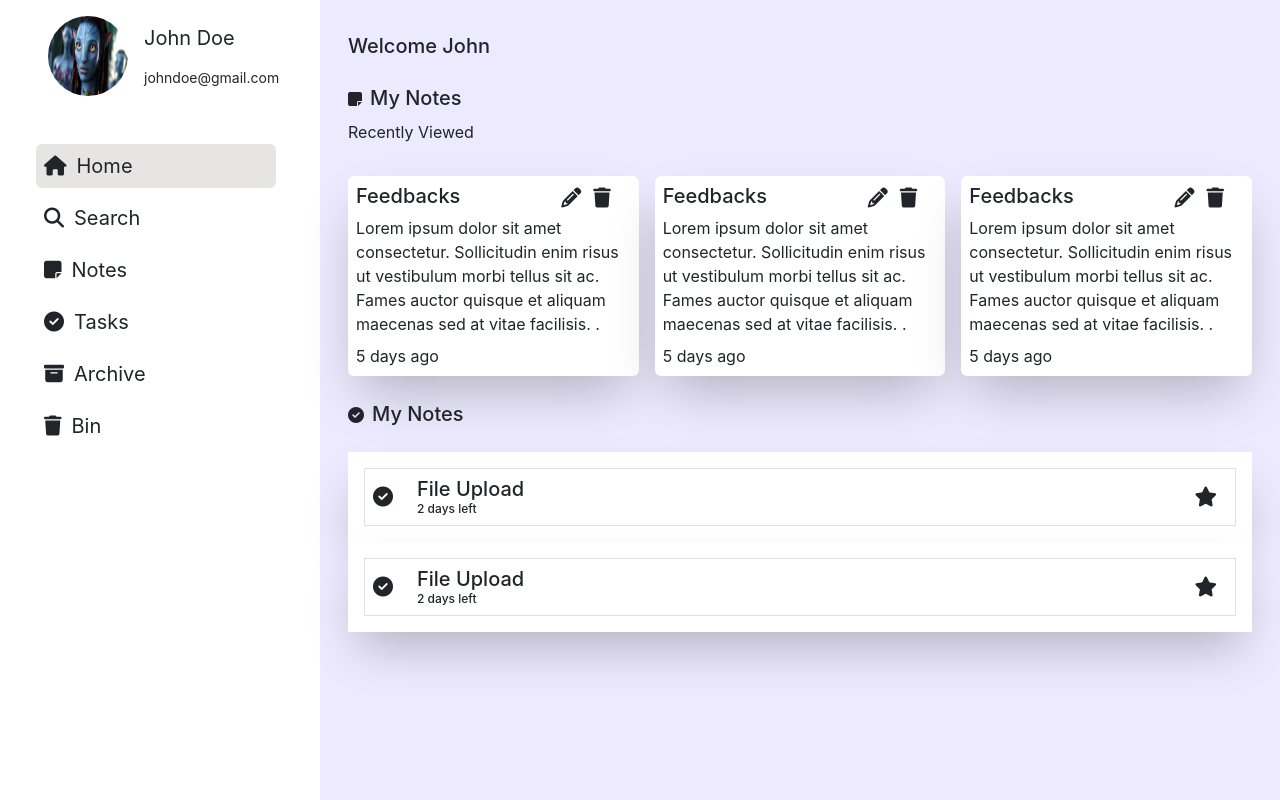
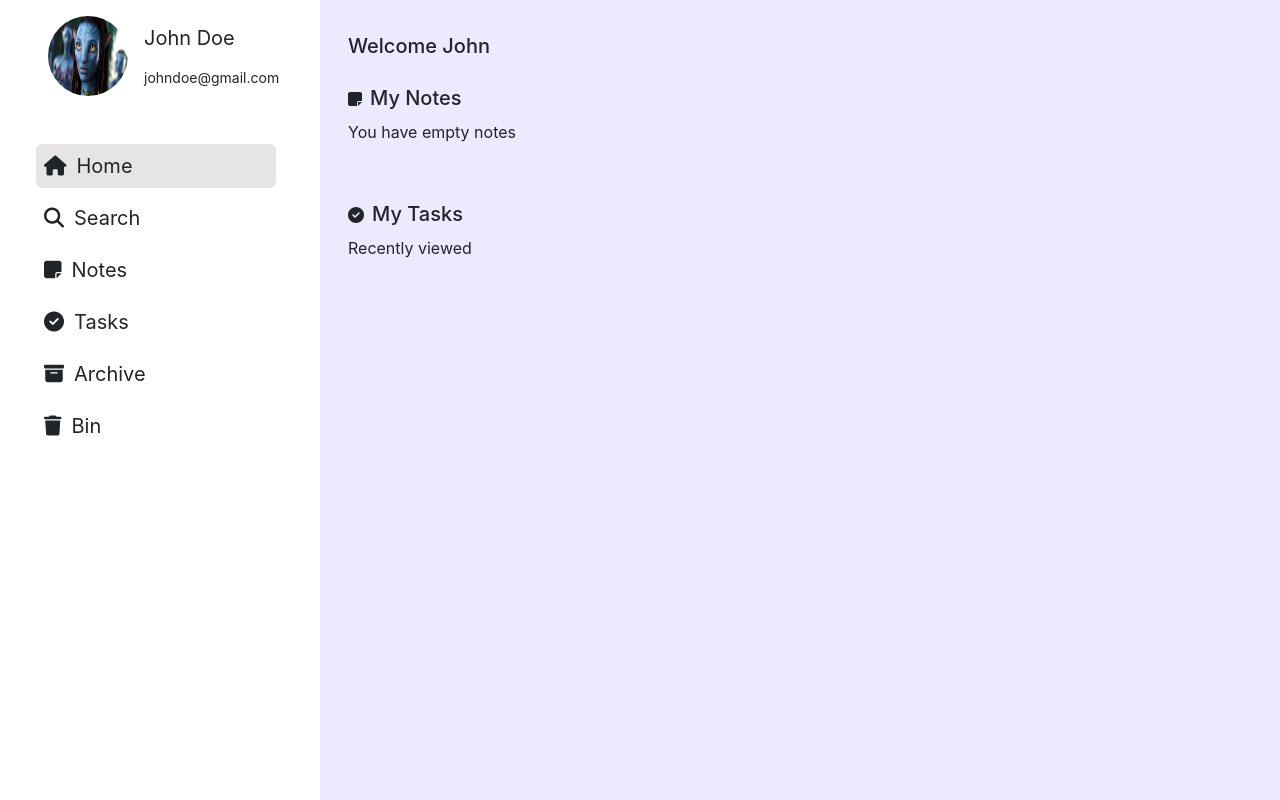
Before and after one commit to ayyappansuruttaiyan/notes-app, a React (Create React App) app: page /dashboard in a window 1280 px wide. Built offline with nearby package versions, Linux system fonts and the light colour scheme.

Commit message:
home page updated with dynamic data

```diff
--- a/src/App.js
+++ b/src/App.js
@@ -10,6 +10,7 @@ import Search from "./pages/Search";
 import Notes from "./pages/Notes";
 import Bin from "./pages/Bin";
 import Archive from "./pages/Archive";
+import { useState } from "react";
 // import { useState } from "react";
 // import SignUp from "./pages/Authentication/SignUp";
 // import { useAuthentication } from "./Contexts/Authentication.context";
@@ -18,7 +19,21 @@ import Archive from "./pages/Archive";
 function App() {
   // const { loggedIn } = useAuthentication();
   // const [authenticate, setAuthenticated] = useState(false);
+  const [notes, setNotes] = useState([]);
+  const [tasks, setTasks] = useState([]);
 
+  console.log(notes);
+
+  function handleAddNotes(note) {
+    setNotes((notes) => [...notes, note]);
+  }
+  function handleAddTasks(task) {
+    setTasks((tasks) => [...tasks, task]);
+  }
+
+  // function handleActive(active) {
+  //   setActive((active) => !active);
+  // }
   return (
     <div className="flex flex-row ">
       {/* <Router>{renderRoutes()}</Router> */}
@@ -39,12 +54,21 @@ function App() {
         </div>
         <div className="basis-3/4 bg-violet-100 p-3  min-h-screen	">
           <Routes>
-            <Route path="/dashboard" Component={Home} />
-            <Route path="/search" Component={Search} />
-            <Route path="/notes" Component={Notes} />
-            <Route path="/archive" Component={Archive} />
-            <Route path="/bin" Component={Bin} />
-            <Route path="/tasks" Component={Tasks} />
+            <Route
+              path="/dashboard"
+              element={<Home notes={notes} tasks={tasks} />}
+            />
+            <Route path="/search" element={<Search />} />
+            <Route
+              path="/notes"
+              element={<Notes notes={notes} onAddNotes={handleAddNotes} />}
+            />
+            <Route path="/archive" element={<Archive />} />
+            <Route path="/bin" element={<Bin />} />
+            <Route
+              path="/tasks"
+              element={<Tasks tasks={tasks} onAddTasks={handleAddTasks} />}
+            />
           </Routes>
         </div>
       </Router>
--- a/src/components/SideBar.js
+++ b/src/components/SideBar.js
@@ -9,7 +9,7 @@ function SideBar() {
         <li className="mt-2 bg-stone-200 w-60 p-2 rounded">
           <Link to="/">
             <span>
-              <i class="fa-solid fa-right-to-bracket"></i>
+              <i className="fa-solid fa-right-to-bracket"></i>
             </span>
             Login
           </Link>
@@ -17,7 +17,7 @@ function SideBar() {
         <li className="mt-2 w-60 p-2 rounded">
           <Link to="/signup">
             <span>
-              <i class="fa-solid fa-magnifying-glass"></i>
+              <i className="fa-solid fa-magnifying-glass"></i>
             </span>
             Signup
           </Link>
--- a/src/components/Tasks.js
+++ b/src/components/Tasks.js
@@ -1,9 +1,9 @@
 import React, { useState } from "react";
 
-function Tasks() {
+function Tasks({ tasks, onAddTasks }) {
   const [title, setTitle] = useState("");
   const [task, setTask] = useState("");
-  const [tasks, setTasks] = useState([]);
+  // const [tasks, setTasks] = useState([]);
   function handleSubmit(e) {
     e.preventDefault();
     const newTask = { id: Date.now(), title, task, isComplete: false };
@@ -12,9 +12,9 @@ function Tasks() {
     setTask("");
   }
 
-  function onAddTasks(task) {
-    setTasks((tasks) => [...tasks, task]);
-  }
+  // function onAddTasks(task) {
+  //   setTasks((tasks) => [...tasks, task]);
+  // }
   return (
     <div className="container">
       <form
@@ -53,13 +53,17 @@ function Tasks() {
         <>
           <span className="flex row my-4">
             <h4 className="text-xl font-medium">
-              <i class="fa-solid fa-circle-check mr-2 text-base"></i>My Notes
+              <i className="fa-solid fa-circle-check mr-2 text-base"></i>My
+              Notes
             </h4>
             {/* <p className="font-sm my-2">Recently Viewed</p> */}
           </span>
           <div className="columns-1">
             {tasks.map((task) => (
-              <div className="flex bg-white p-3 box-border  shadow-2xl shadow-black/150">
+              <div
+                key={task.id}
+                className="flex bg-white p-3 box-border  shadow-2xl shadow-black/150"
+              >
                 <div className="flex p-2 justify-between items-center text-xl font-medium border w-[100%]">
                   <div className="flex items-center gap-4">
                     <i className="fa-solid fa-circle-check"></i>
--- a/src/pages/Home.jsx
+++ b/src/pages/Home.jsx
@@ -1,82 +1,65 @@
 import React from "react";
 
-function Home() {
+function Home({ notes, tasks }) {
+  console.log(notes.length);
   return (
     <div className="container bg-violet">
       {/* start my notes  */}
       <h1 className="text-xl my-3 font-medium">Welcome John</h1>
       <span className="flex row my-4">
         <h4 className="text-xl font-medium">
-          <i class="fa-solid fa-note-sticky mr-2 text-base"></i>My Notes
+          <i className="fa-solid fa-note-sticky mr-2 text-base"></i>My Notes
         </h4>
+        {!notes.length === 0 ? (
           <p className="font-sm my-2">Recently Viewed</p>
+        ) : (
+          <p className="font-sm my-2">You have empty notes</p>
+        )}
       </span>
-
-      <div className="columns-3">
-        <div className="basis-1/3 bg-white p-2 box-border  rounded shadow-2xl shadow-black/150">
+      <div className="grid grid-cols-3 gap-2">
+        {notes.map((note) => (
+          <div
+            key={note.id}
+            className="basis-1/4  bg-white p-2 box-border  rounded shadow-2xl shadow-black/150"
+          >
             <span className="flex justify-between text-xl font-medium">
-            <h2 className="mb-2">Feedbacks</h2>
+              <h2 className="mb-2">{note.title}</h2>
               <span>
-              <i className="fa-solid fa-pencil mr-3"></i>
-              <i className="fa-solid fa-trash"></i>
+                <i className="fa-solid fa-pencil mr-3 cursor-pointer"></i>
+                <i className="fa-solid fa-trash cursor-pointer"></i>
               </span>
             </span>
-          <p className="mb-2">
-            Lorem ipsum dolor sit amet consectetur. Sollicitudin enim risus ut
-            vestibulum morbi tellus sit ac. Fames auctor quisque et aliquam
-            maecenas sed at vitae facilisis. .
-          </p>
-          <p>5 days ago</p>
+            <p className="mb-2">{note.note}</p>
+            <p>{Date.now()}</p>
           </div>
-        <div className="basis-1/3 bg-white p-2 box-border rounded shadow-2xl shadow-black/150">
-          <span className="flex justify-between text-xl font-medium">
-            <h2 className="mb-2">Feedbacks</h2>
-            <span>
-              <i className="fa-solid fa-pencil mr-3"></i>
-              <i className="fa-solid fa-trash"></i>
-            </span>
-          </span>
-          <p className="mb-2">
-            Lorem ipsum dolor sit amet consectetur. Sollicitudin enim risus ut
-            vestibulum morbi tellus sit ac. Fames auctor quisque et aliquam
-            maecenas sed at vitae facilisis. .
-          </p>
-          <p>5 days ago</p>
+        ))}
       </div>
-        <div className="basis-1/3 bg-white p-2 box-border rounded shadow-2xl shadow-black/150">
-          <span className="flex justify-between text-xl font-medium">
-            <h2 className="mb-2">Feedbacks</h2>
-            <span>
-              <i className="fa-solid fa-pencil mr-3"></i>
-              <i className="fa-solid fa-trash"></i>
-            </span>
-          </span>
-          <p className="mb-2">
-            Lorem ipsum dolor sit amet consectetur. Sollicitudin enim risus ut
-            vestibulum morbi tellus sit ac. Fames auctor quisque et aliquam
-            maecenas sed at vitae facilisis. .
-          </p>
-          <p>5 days ago</p>
-        </div>
-      </div>
+
       {/* end my notes  */}
 
       {/* start my task */}
       {/* <h1 className="text-xl my-3 font-medium">Welcome John</h1> */}
       <span className="flex row my-4">
         <h4 className="text-xl font-medium">
-          <i class="fa-solid fa-circle-check mr-2 text-base"></i>My Notes
+          <i className="fa-solid fa-circle-check mr-2 text-base"></i>My Tasks
         </h4>
-        {/* <p className="font-sm my-2">Recently Viewed</p> */}
+
+        <p className="font-sm my-2">
+          {notes.length > 0 ? "You have empty Notes" : "Recently viewed"}
+        </p>
       </span>
 
       <div className="columns-1">
-        <div className="flex bg-white p-3 box-border  shadow-2xl shadow-black/150">
+        {tasks.map((task) => (
+          <div
+            key={task.id}
+            className="flex bg-white p-3 box-border  shadow-2xl shadow-black/150"
+          >
             <div className="flex p-2 justify-between items-center text-xl font-medium border w-[100%]">
               <div className="flex items-center gap-4">
                 <i className="fa-solid fa-circle-check"></i>
                 <div className="flex flex-col">
-                <h1>File Upload</h1>
+                  <h1>{task.title}</h1>
                   <p className="text-xs">2 days left</p>
                 </div>
               </div>
@@ -86,21 +69,7 @@ function Home() {
               </span>
             </div>
           </div>
-        <div className="flex bg-white p-3 box-border   shadow-2xl shadow-black/150">
-          <div className="flex p-2 justify-between items-center text-xl font-medium border w-[100%]">
-            <div className="flex items-center gap-4">
-              <i className="fa-solid fa-circle-check"></i>
-              <div className="flex flex-col">
-                <h1>File Upload</h1>
-                <p className="text-xs">2 days left</p>
-              </div>
-            </div>
-
-            <span>
-              <i className="fa-solid fa-star"></i>
-            </span>
-          </div>
-        </div>
+        ))}
       </div>
       {/* end my task */}
     </div>
--- a/src/pages/Notes.jsx
+++ b/src/pages/Notes.jsx
@@ -1,7 +1,7 @@
 import Notes from "../components/Notes";
 
-function Note() {
-  return <Notes />;
+function Note({ notes, onAddNotes }) {
+  return <Notes notes={notes} onAddNotes={onAddNotes} />;
 }
 
 export default Note;
--- a/src/pages/Tasks.jsx
+++ b/src/pages/Tasks.jsx
@@ -1,7 +1,7 @@
 import React from "react";
 import Tasks from "../components/Tasks";
-function Task() {
-  return <Tasks />;
+function Task({ tasks, onAddTasks }) {
+  return <Tasks tasks={tasks} onAddTasks={onAddTasks} />;
 }
 
 export default Task;
```
Also changed, not shown: src/components/NavBar.js (+19 -9 lines), src/components/Notes.js (+21 -18 lines). Lines whose indentation alone changed are shown as unchanged.
